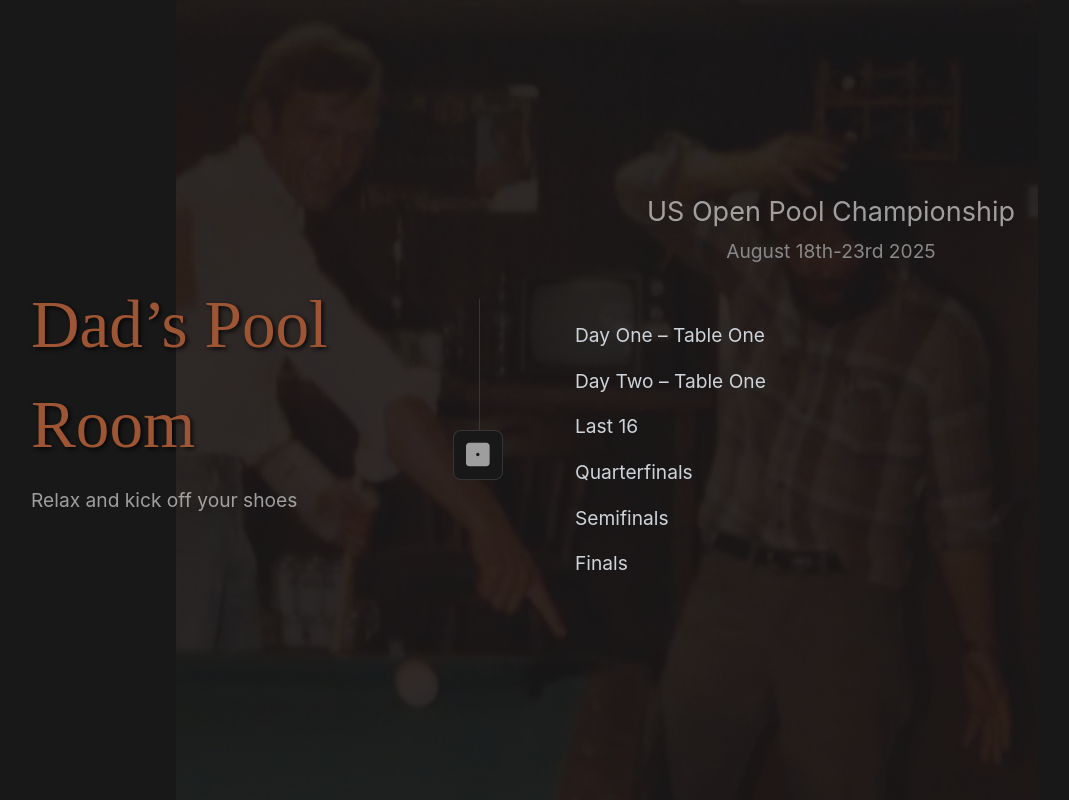
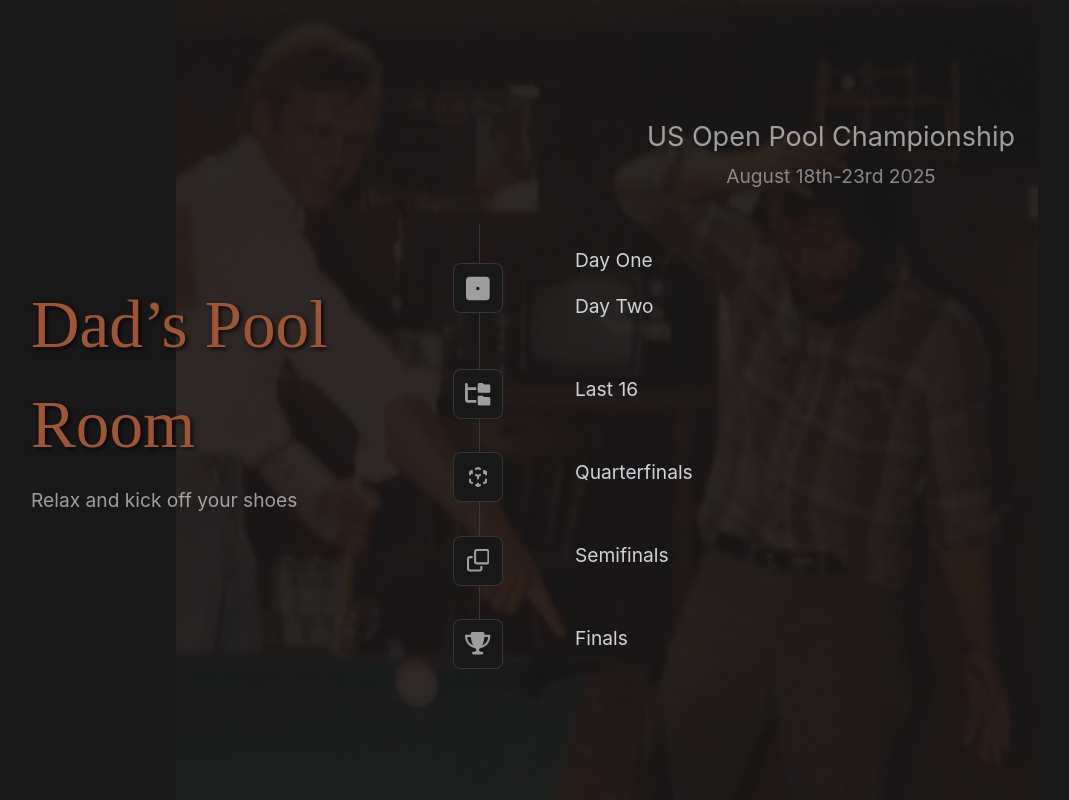
Before and after one commit to mekane84/dads-pool-room, a Vue app: page /2025/usopen in a window 1280 px wide. Shown: the whole page, without its empty margins (33-1102 px from the left). Built offline with nearby package versions, Linux system fonts and the light colour scheme.

Commit message:
change icons

```diff
--- a/src/views/2025/usopen/USOpen2025Main.vue
+++ b/src/views/2025/usopen/USOpen2025Main.vue
@@ -1,6 +1,10 @@
 <script setup>
 import WelcomeItem from '../../../components/WelcomeItem.vue'
 import OneIcon from '../../../components/icons/IconOne.vue'
+import IconEcosystem from "@/components/icons/IconEcosystem.vue";
+import IconFolderTree from "@/components/icons/IconFolderTree.vue";
+import IconSemi from "@/components/icons/IconSemi.vue";
+import IconFinals from "@/components/icons/IconFinals.vue";
 // Import other icons as needed, similar to 2023USOpen.vue
 </script>
 
@@ -16,20 +20,48 @@
       </template>
       <ul>
         <li>
-          <router-link to="/2025/usopen/day1">Day One &ndash; Table One</router-link>
+          <router-link to="/2025/usopen/day1">Day One</router-link>
         </li>
         <li>
-          <router-link to="/2025/usopen/day2">Day Two &ndash; Table One</router-link>
+          <router-link to="/2025/usopen/day2">Day Two</router-link>
         </li>
+      </ul>
+    </WelcomeItem>
+    <WelcomeItem>
+      <template #icon>
+        <IconFolderTree />
+      </template>
+      <ul>
         <li>
           <router-link to="/2025/usopen/day5">Last 16</router-link>
         </li>
+      </ul>
+    </WelcomeItem>
+    <WelcomeItem>
+      <template #icon>
+        <IconEcosystem />
+      </template>
+      <ul>
         <li>
           <router-link to="/2025/usopen/quarterfinals">Quarterfinals</router-link>
         </li>
+      </ul>
+    </WelcomeItem>
+    <WelcomeItem>
+      <template #icon>
+        <IconSemi />
+      </template>
+      <ul>
         <li>
           <router-link to="/2025/usopen/semifinals">Semifinals</router-link>
         </li>
+      </ul>
+    </WelcomeItem>
+    <WelcomeItem>
+      <template #icon>
+        <IconFinals />
+      </template>
+      <ul>
         <li>
           <router-link to="/2025/usopen/finals">Finals</router-link>
         </li>
```
